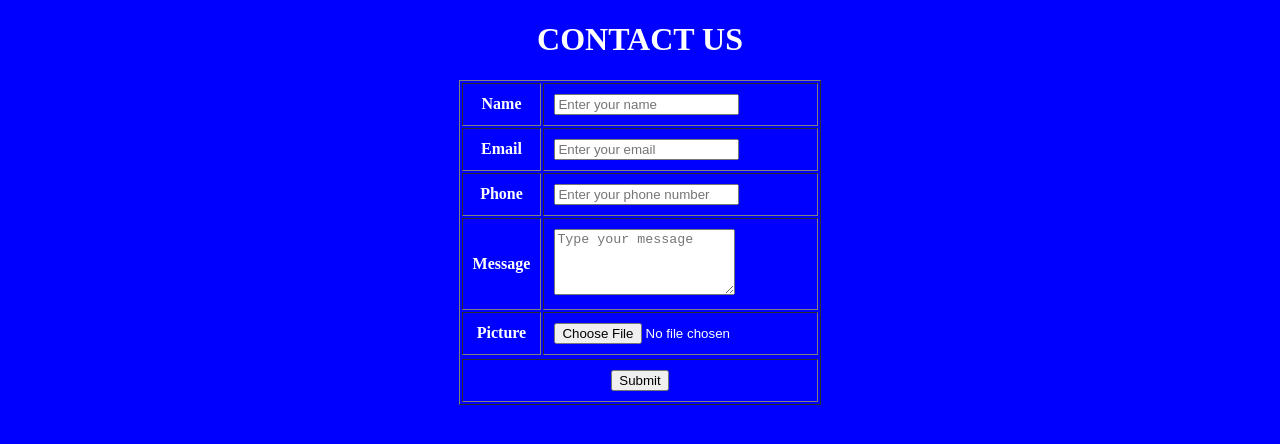
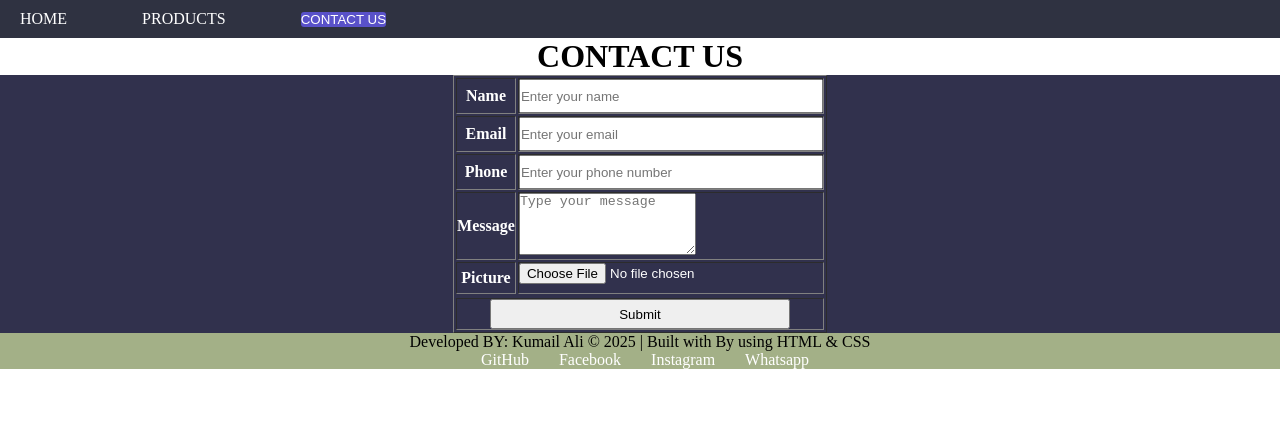
Before and after one commit to kumailali15/ecommerce_website, a plain HTML site: page contact.html in a window 1280 px wide. Drawn offline with Linux system fonts and the light colour scheme.

Commit message:
some more changes

```diff
--- a/contact.html
+++ b/contact.html
@@ -4,15 +4,13 @@
 <head>
     <meta charset="UTF-8">
     <meta name="viewport" content="width=device-width, initial-scale=1.0">
+    <link rel="stylesheet" href="style.css">
     <title>contact</title>
 </head>
 <style>
-    body {
-        background-color: blue;
+    form {
+        background-color: rgb(49, 49, 77);
         color: white;
-    }
-
-    form {
         display: flex;
         justify-content: center;
         align-items: center;
@@ -20,6 +18,20 @@
 </style>
 
 <body>
+    <div class="center">
+        <div class="navigation">
+            <ul>
+                <li>
+                    <a href="index.html ">HOME</a>
+                </li>
+                <li>
+                    <a href="products.html " target="_blank ">PRODUCTS</a>
+                </li>
+                <li>
+                    <button class="blue"><a href="contact.html" target="_blank ">CONTACT US</a></button>
+                </li>
+            </ul>
+        </div>
         <h1 style="text-align: center;">CONTACT US</h1>
         <form>
             <table border="1" cellpadding="10">
@@ -53,6 +65,15 @@
                     </tr>
             </table>
         </form>
+        <footer>
+            <p> Developed BY: Kumail Ali © 2025 | Built with By using HTML & CSS</p>
+            <ul>
+                <li><a href="https://github.com/kumailali15 " target="_blank ">GitHub</a></li>
+                <li><a href="https://Facebook.com/کمیل علی " target="_blank ">Facebook</a></li>
+                <li><a href="https://Instagram.com/kum__ail5 " target="_blank ">Instagram</a></li>
+                <li><a href="https://Whatsapp.com/03097012410 " target="_blank ">Whatsapp</a></li>
+            </ul>
+        </footer>
 
 </body>
 
--- a/style.css
+++ b/style.css
@@ -187,21 +187,29 @@ main {
 .card-container {
     display: flex;
     flex-wrap: wrap;
-    /* next line pe move hon agar space kam ho */
     justify-content: center;
-    /* center alignment */
     gap: 30px;
-    /* cards ke darmiyan gap */
     padding: 20px;
 }
 
 .card {
     margin: 30px 30px;
     flex: 0 0 auto;
-    /* fixed width rakhe */
 }
 
+footer {
+    background-color: #A3B087;
+    text-align: center;
+}
 
-/* footer {
-    background-color: #A3B087;
-} */
+footer ul {
+    display: flex;
+    justify-content: center;
+    list-style: none;
+    gap: 10px;
+}
+
+footer a {
+    text-decoration: none;
+    color: white;
+}
```
Also changed, not shown: index.html (+2 -2 lines), products.html (+23 -0 lines). Lines whose indentation alone changed are shown as unchanged.
